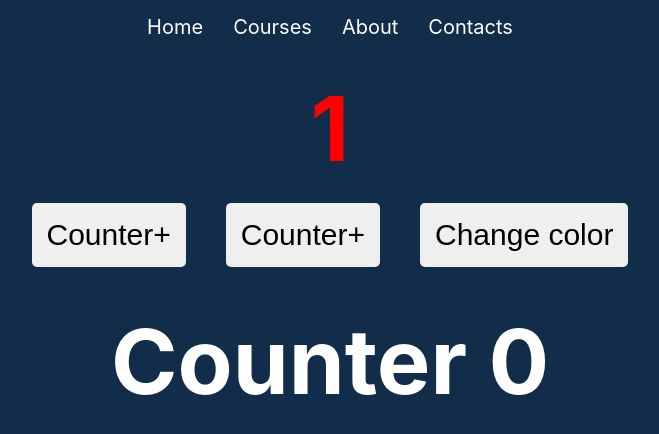
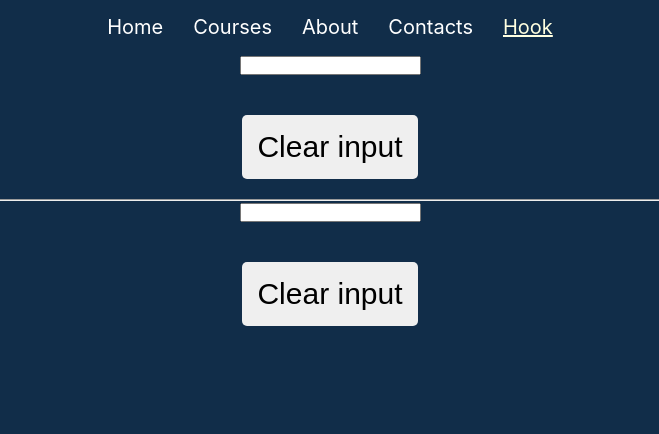
Before and after one commit to rusik88/learn_react, a React (Create React App) app: page /hook in a window 1280 px wide. Shown: the top 434 px of the page, without its empty margins (310-969 px from the left). Built offline with nearby package versions, Linux system fonts and the light colour scheme.

Commit message:
39_createHook

```diff
--- a/src/components/HookComponent.js
+++ b/src/components/HookComponent.js
@@ -1,28 +1,38 @@
-import {useState, useCallback} from "react";
-import ItemsComponent from "./HookItemsComponent";
+import {useState} from "react";
+
+const useInput = (initialValue) => {
+    const [value, setValue] = useState(initialValue)
+
+    const clearInput = () => {
+        setValue('')
+    }
+
+    return {
+        bind: {
+            value: value,
+            onChange: (event) => {
+                setValue(event.target.value)
+            }
+        },
+        clearInput
+    }
+}
 
 
 function HookComponent() {
-    const [count, setCount] = useState(1)
-    const [color, setColor] = useState('red')
+    const inputName = useInput('')
+    const inputEmail = useInput('')
 
-    const generateArr = useCallback(() => {
-        return new Array(count).fill('').map((_, i) => `Counter ${i}`)
-    }, [count])
-
-    const incCountHandle = () => setCount(count + 1)
-    const decCountHandle = () => setCount(count - 1)
-    const changeStyleColor = () => color === 'red' ? setColor('blue') : setColor('red')
 
     return (
         <>
-            <h1 style={{color}}>{count}</h1>
-            <button onClick={incCountHandle}>Counter+</button>
-            <button onClick={decCountHandle}>Counter+</button>
-
-            <button onClick={changeStyleColor}>Change color</button>
-
-            <ItemsComponent itemsFunc={generateArr} />
+            <input type="text" name="name" {...inputName.bind} />
+            <h1>{inputName.bind.value}</h1>
+            <button onClick={inputName.clearInput}>Clear input</button>
+            <hr />
+            <input type="text" name="email" {...inputEmail.bind} />
+            <h1>{inputEmail.bind.value}</h1>
+            <button onClick={inputEmail.clearInput}>Clear input</button>
         </>
     )
 }
--- a/src/components/HookItemsComponent.js
+++ /dev/null
@@ -1,18 +0,0 @@
-import {useEffect, useState} from "react";
-
-function HookItemsComponent({itemsFunc}) {
-    const [items, setItems] = useState([])
-
-    useEffect(() => {
-        setItems(itemsFunc())
-        console.log('Render Items component');
-    }, [itemsFunc])
-
-    return (
-        <>
-            {items.map(i => <h1 key={i}>{i}</h1>)}
-        </>
-    )
-}
-
-export default HookItemsComponent
--- a/src/components/Menu.js
+++ b/src/components/Menu.js
@@ -7,6 +7,7 @@ function Menu() {
             <NavLink to="/courses">Courses</NavLink>
             <NavLink to="/about">About</NavLink>
             <NavLink to="/contacts">Contacts</NavLink>
+            <NavLink to="/hook">Hook</NavLink>
         </nav>
     )
 }
```
